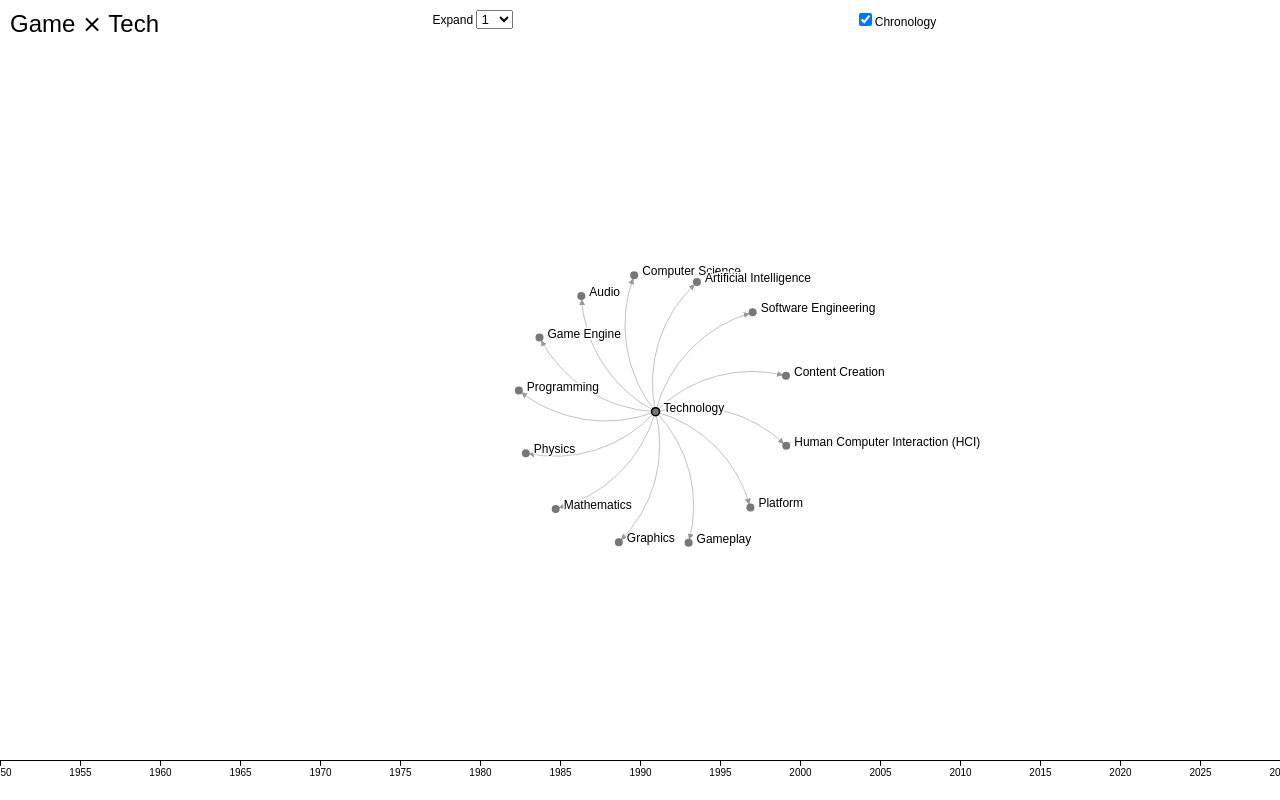
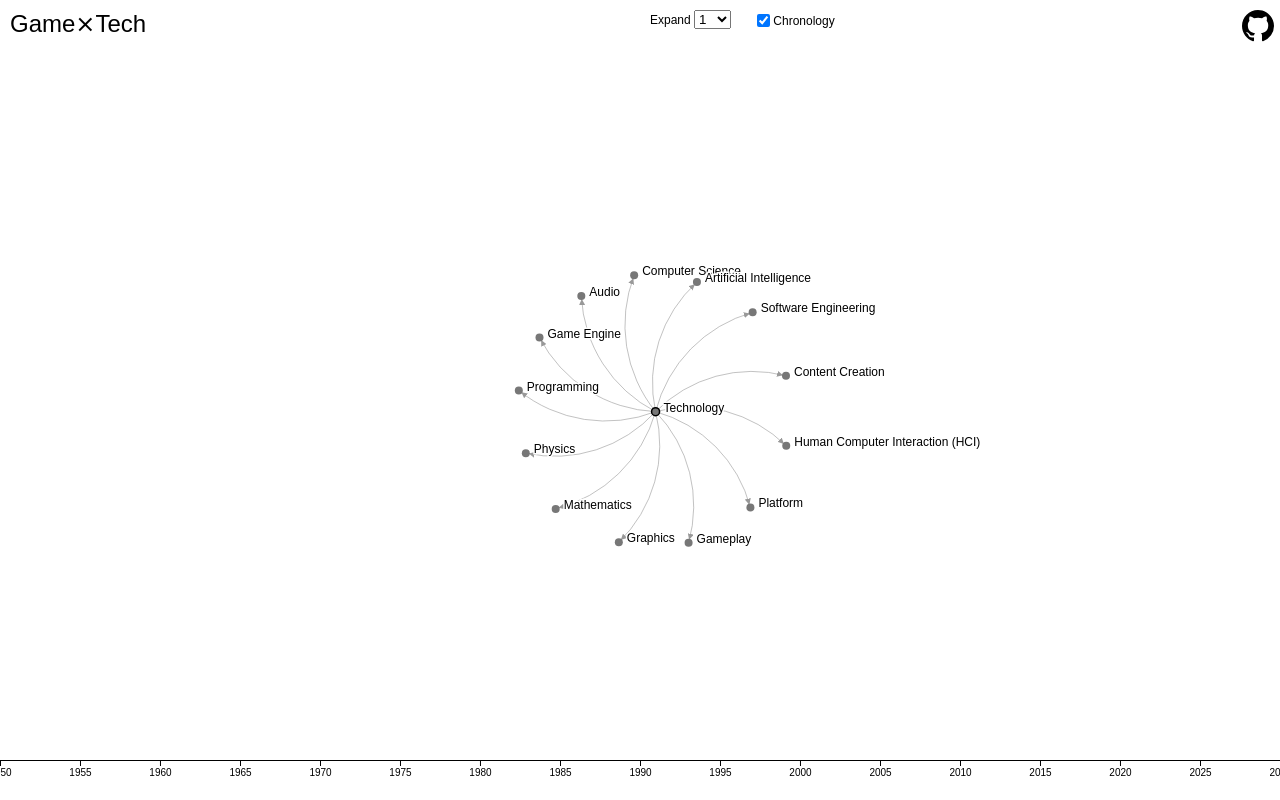
Before and after one commit to miloyip/gamextech, a plain HTML site: page index.html in a window 1280 px wide. Drawn offline with nearby package versions, Linux system fonts and the light colour scheme.

Commit message:
feat: add github repo link, change toolbar layout, add title tag

```diff
--- a/index.html
+++ b/index.html
@@ -60,9 +60,11 @@ body {
 </style>
 </head>
 <body>
-<div id="toolbar">
-<span style="float:left; width: 33%; font-size: 24px; cursor: pointer;" id="title"></span>
-<span style="float:left; width: 33%">Expand
+<div id="toolbar" style="display:block;">
+<span style="float:left; width: 50%; font-size: 24px; cursor: pointer;" id="title" title="Click to rename"></span>
+<span style="clear:both">
+    <span style="display:inline-block; width:100px">
+        Expand
         <select id="expand">
             <option value="0">0</button>
             <option value="1">1</button>
@@ -70,7 +72,13 @@ body {
             <option value="-1">All</button>
         </select>
     </span>
-<span style="float:left; width: 33%"><input type="checkbox" id="chronology"/><label for="chronology">Chronology</label></span>
+    <span style="display:inline-block; width:100px;">
+        <input type="checkbox" id="chronology" style="vertical-align: middle;"/><label for="chronology" style="vertical-align: middle;">Chronology</label>
+    </span>
+</span>
+<span style="float:right; width: 48px;">
+<a href="https://github.com/miloyip/gamextech" title="Fork me on Github"><svg class="octicon octicon-mark-github v-align-middle" height="32" viewBox="0 0 16 16" version="1.1" width="32" aria-hidden="true"><path fill-rule="evenodd" d="M8 0C3.58 0 0 3.58 0 8c0 3.54 2.29 6.53 5.47 7.59.4.07.55-.17.55-.38 0-.19-.01-.82-.01-1.49-2.01.37-2.53-.49-2.69-.94-.09-.23-.48-.94-.82-1.13-.28-.15-.68-.52-.01-.53.63-.01 1.08.58 1.23.82.72 1.21 1.87.87 2.33.66.07-.52.28-.87.51-1.07-1.78-.2-3.64-.89-3.64-3.95 0-.87.31-1.59.82-2.15-.08-.2-.36-1.02.08-2.12 0 0 .67-.21 2.2.82.64-.18 1.32-.27 2-.27.68 0 1.36.09 2 .27 1.53-1.04 2.2-.82 2.2-.82.44 1.1.16 1.92.08 2.12.51.56.82 1.27.82 2.15 0 3.07-1.87 3.75-3.65 3.95.29.25.54.73.54 1.48 0 1.07-.01 1.93-.01 2.2 0 .21.15.46.55.38A8.013 8.013 0 0016 8c0-4.42-3.58-8-8-8z"></path></svg></a>
+</span>
 </div>
 <div id="popup">
 </div>
@@ -79,13 +87,15 @@ body {
 <script src="tech/tech_node.js"></script>
 <script src="tech/tech_link.js"></script>
 <script>
-const default_title = "Game ⨯ Tech";
+const default_title = "Game⨯Tech";
 const margin = { left: 0, top: 40, right: 0, bottom: 40 };
 let selected = new Set(["Technology"]);
 let title = default_title;
 let expand = 1;
 let chronology = true;
 let popup = {};
+
+d3.select("head").append("title").text(title);
 
 d3.select("#title")
     .html(title)
```
Lines whose indentation alone changed are shown as unchanged.
